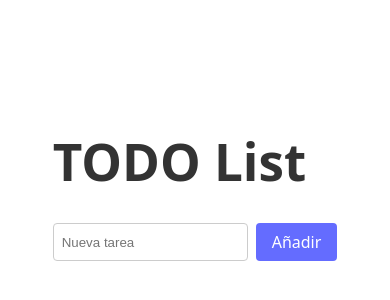
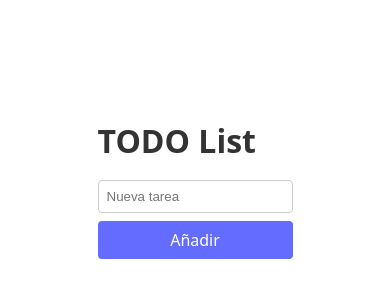
Before and after one commit to goldarg/openai-codex, a React (Vite) app in the folder vite-react/: page / in a window 390 px wide. Shown: the part 234-534 px from the top of the page. Built offline with nearby package versions, Linux system fonts and the light colour scheme.

Commit message:
Add responsive styles for mobile

```diff
--- a/vite-react/src/App.css
+++ b/vite-react/src/App.css
@@ -43,6 +43,8 @@
   border-radius: 4px;
   background-color: #f2f2f2;
   animation: fade-in 0.3s ease-out;
+  width: 100%;
+  box-sizing: border-box;
 }
 
 .task.pendiente {
--- a/vite-react/src/index.css
+++ b/vite-react/src/index.css
@@ -2,6 +2,7 @@
   font-family: system-ui, Avenir, Helvetica, Arial, sans-serif;
   line-height: 1.5;
   font-weight: 400;
+  --espaciado-pequeno: 0.5rem;
 
   color-scheme: light dark;
   color: rgba(255, 255, 255, 0.87);
@@ -87,3 +88,36 @@ button:focus-visible {
     background-color: #f9f9f9;
   }
 }
+
+@media (max-width: 768px) {
+  h1 {
+    font-size: 2.25rem;
+  }
+  .add-form {
+    flex-direction: column;
+    gap: var(--espaciado-pequeno);
+  }
+  .add-form input,
+  .add-form button {
+    width: 100%;
+    max-width: none;
+  }
+}
+
+@media (max-width: 480px) {
+  h1 {
+    font-size: 2rem;
+  }
+  .app-subtitle {
+    font-size: 1rem;
+  }
+  .task {
+    flex-direction: column;
+    align-items: flex-start;
+    gap: var(--espaciado-pequeno);
+  }
+  .task select {
+    margin-left: 0;
+    align-self: flex-end;
+  }
+}
```
